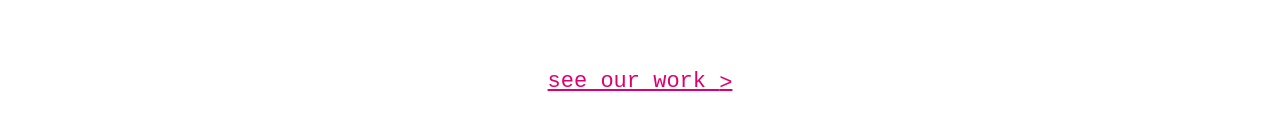
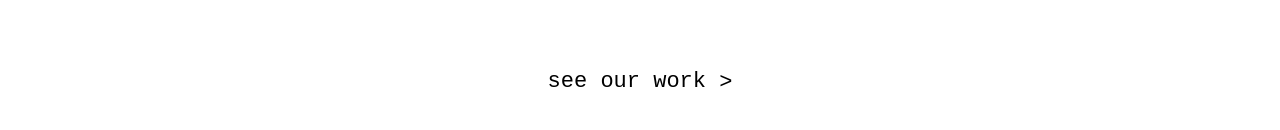
Before and after one commit to alexnord/materialize, a Vue app: page /#/ in a window 1280 px wide. In both pictures the pointer is over the link 640 px from the left and 605 px from the top of the page. Shown: the part 524-654 px from the top of the page. Built offline with nearby package versions, Linux system fonts and the light colour scheme; what vue-particles would draw is missing.

Commit message:
Fixed hover state of see work link

```diff
--- a/src/components/Home.vue
+++ b/src/components/Home.vue
@@ -119,9 +119,13 @@ span.typed-cursor {
 .see-work a {
   color: #DF0070;
 }
+.see-work a:hover {
+  text-decoration: none;
+  color: #000;
+}
 #chevron-right {
   position: relative;
-  top: 2px;
+  top: 1px;
 }
 
 @media (min-width: 375px) {
```
